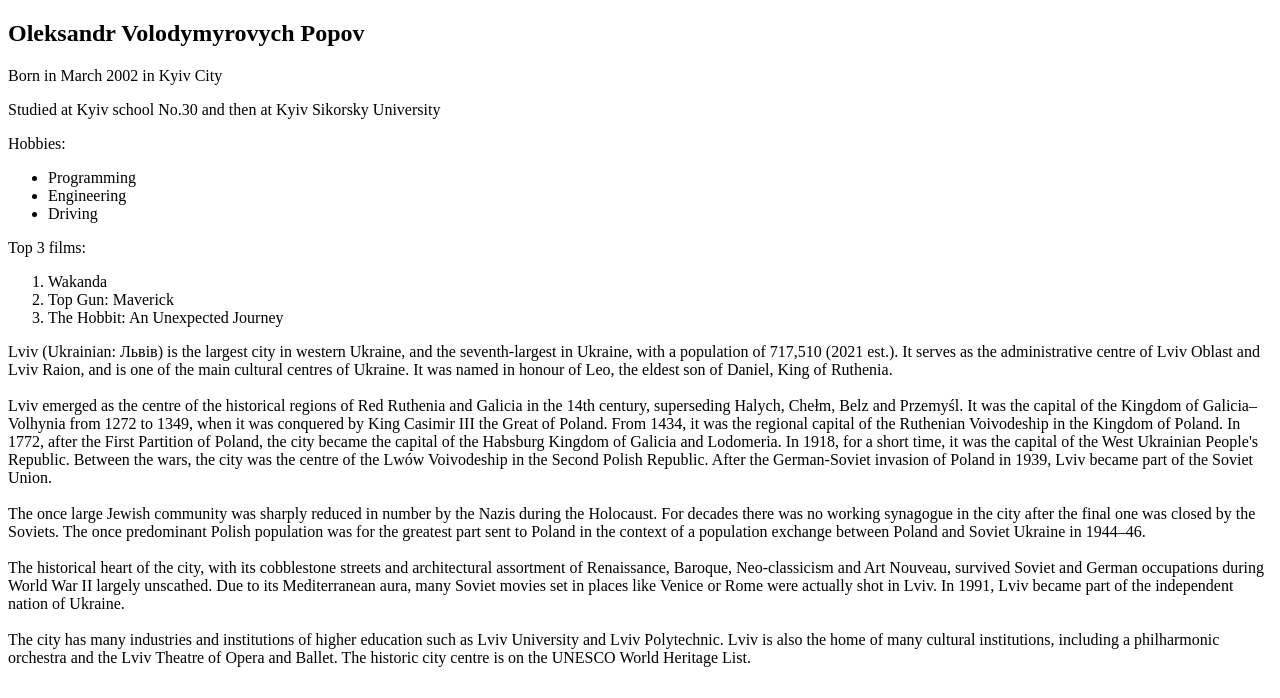
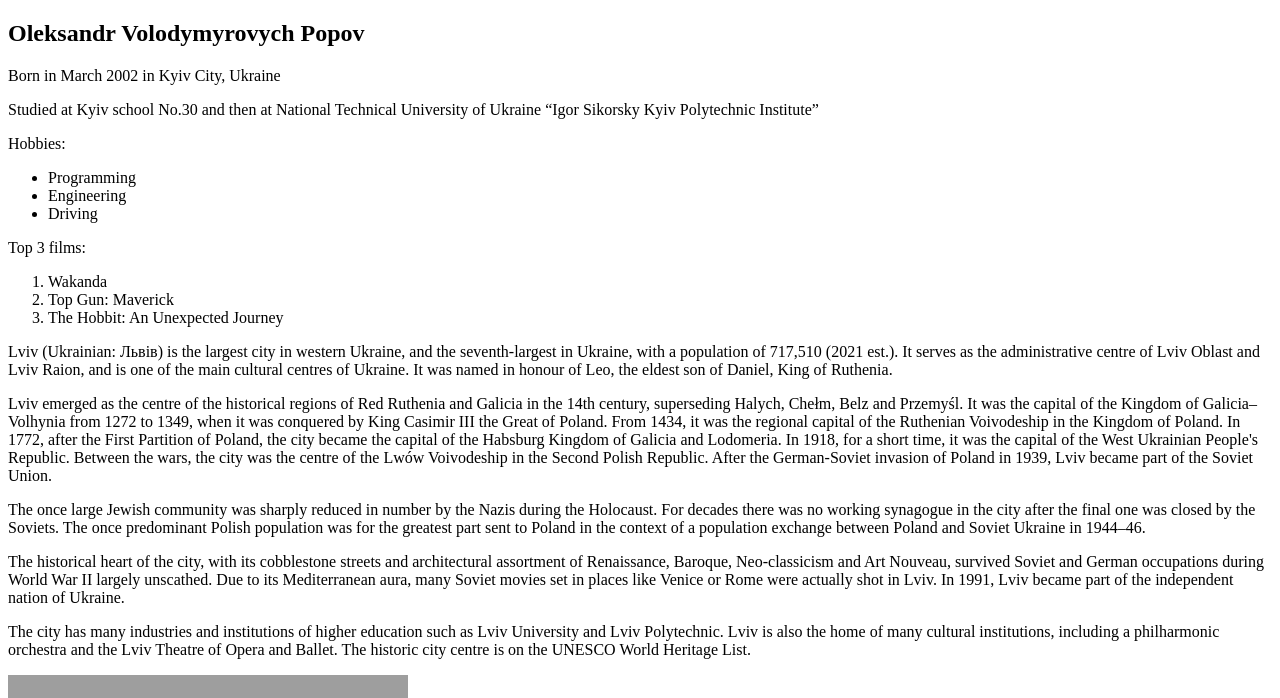
Before and after one commit to mErlin-sp/frontend-lab1-3, a plain HTML site: page index.html in a window 1280 px wide. Shown: the top 698 px of the page. Drawn offline with Linux system fonts and the light colour scheme; grey boxes are pictures that could not be loaded.

Commit message:
Cosmetic update

```diff
--- a/index.html
+++ b/index.html
@@ -2,15 +2,15 @@
 <html lang="en">
 <head>
     <meta charset="UTF-8">
-    <meta name="description" content="This is the laboratory 1 main page.">
-    <meta name="keywords" content="lab1, frontend, kpi, university">
+    <meta name="description" content="This is the FrontEnd discipline Laboratory Work 1">
+    <meta name="keywords" content="lab1, frontend, kpi, university, Kyiv, study, it, programming">
     <title>Lab1. Oleksandr Popov. IT-z01</title>
 </head>
 <body>
-<p>
 <h2>Oleksandr Volodymyrovych Popov</h2>
-<p>Born in March 2002 in Kyiv City</p>
-<p>Studied at Kyiv school No.30 and then at Kyiv Sikorsky University</p>
+<p>Born in March 2002 in Kyiv City, Ukraine</p>
+<p>Studied at Kyiv school No.30 and then at National Technical University of Ukraine “Igor Sikorsky Kyiv Polytechnic
+    Institute”</p>
 
 <p>Hobbies:</p>
 <ul>
@@ -26,29 +26,69 @@
     <li>The Hobbit: An Unexpected Journey</li>
 </ol>
 
-<p>Lviv (Ukrainian: &#1051;&#1100;&#1074;&#1110;&#1074;) is the largest city in western Ukraine, and the seventh-largest
-    in Ukraine, with a population of 717,510 (2021 est.). It serves as the administrative centre of Lviv Oblast and
-    Lviv Raion, and is one of the main cultural centres of Ukraine. It was named in honour of Leo, the eldest son of
-    Daniel, King of Ruthenia.<br><br>
-    Lviv emerged as the centre of the historical regions of Red Ruthenia and Galicia in the 14th century, superseding
-    Halych, Che&#322;m, Belz and Przemy&#347;l. It was the capital of the Kingdom of Galicia&ndash;Volhynia from 1272
-    to 1349, when it was conquered by King Casimir III the Great of Poland. From 1434, it was the regional capital of
-    the Ruthenian Voivodeship in the Kingdom of Poland. In 1772, after the First Partition of Poland, the city became
-    the capital of the Habsburg Kingdom of Galicia and Lodomeria. In 1918, for a short time, it was the capital of the
-    West Ukrainian People's Republic. Between the wars, the city was the centre of the Lw&oacute;w Voivodeship in the
-    Second Polish Republic. After the German-Soviet invasion of Poland in 1939, Lviv became part of the Soviet
-    Union.<br><br>
-    The once large Jewish community was sharply reduced in number by the Nazis during the Holocaust. For decades there
-    was no working synagogue in the city after the final one was closed by the Soviets. The once predominant Polish
-    population was for the greatest part sent to Poland in the context of a population exchange between Poland and
-    Soviet Ukraine in 1944&ndash;46.<br><br>
-    The historical heart of the city, with its cobblestone streets and architectural assortment of Renaissance, Baroque,
-    Neo-classicism and Art Nouveau, survived Soviet and German occupations during World War II largely unscathed. Due to
-    its Mediterranean aura, many Soviet movies set in places like Venice or Rome were actually shot in Lviv. In 1991,
-    Lviv became part of the independent nation of Ukraine.<br><br>
-    The city has many industries and institutions of higher education such as Lviv University and Lviv Polytechnic. Lviv
-    is also the home of many cultural institutions, including a philharmonic orchestra and the Lviv Theatre of Opera and
-    Ballet. The historic city centre is on the UNESCO World Heritage List.<br><br>
+<p>
+    Lviv (Ukrainian: &#1051;&#1100;&#1074;&#1110;&#1074;) is the largest city in western Ukraine,
+    and
+    the
+    seventh-largest
+    in Ukraine, with a population of 717,510 (2021 est.). It serves as the administrative centre of
+    Lviv
+    Oblast and
+    Lviv Raion, and is one of the main cultural centres of Ukraine. It was named in honour of Leo,
+    the
+    eldest son of
+    Daniel, King of Ruthenia.
+</p>
+<p>
+    Lviv emerged as the centre of the historical regions of Red Ruthenia and Galicia in the 14th
+    century, superseding
+    Halych, Che&#322;m, Belz and Przemy&#347;l. It was the capital of the Kingdom of
+    Galicia&ndash;Volhynia from 1272
+    to 1349, when it was conquered by King Casimir III the Great of Poland. From 1434, it was
+    the
+    regional capital of
+    the Ruthenian Voivodeship in the Kingdom of Poland. In 1772, after the First Partition of
+    Poland, the city became
+    the capital of the Habsburg Kingdom of Galicia and Lodomeria. In 1918, for a short time, it
+    was
+    the capital of the
+    West Ukrainian People's Republic. Between the wars, the city was the centre of the
+    Lw&oacute;w
+    Voivodeship in the
+    Second Polish Republic. After the German-Soviet invasion of Poland in 1939, Lviv became part
+    of
+    the Soviet
+    Union.
+</p>
+<p>
+    The once large Jewish community was sharply reduced in number by the Nazis during the
+    Holocaust.
+    For decades there
+    was no working synagogue in the city after the final one was closed by the Soviets. The once
+    predominant Polish
+    population was for the greatest part sent to Poland in the context of a population exchange
+    between Poland and
+    Soviet Ukraine in 1944&ndash;46.
+</p>
+<p>
+    The historical heart of the city, with its cobblestone streets and architectural assortment
+    of
+    Renaissance, Baroque,
+    Neo-classicism and Art Nouveau, survived Soviet and German occupations during World War II
+    largely unscathed. Due to
+    its Mediterranean aura, many Soviet movies set in places like Venice or Rome were actually
+    shot
+    in Lviv. In 1991,
+    Lviv became part of the independent nation of Ukraine.
+</p>
+<p>
+    The city has many industries and institutions of higher education such as Lviv University
+    and
+    Lviv Polytechnic. Lviv
+    is also the home of many cultural institutions, including a philharmonic orchestra and the
+    Lviv
+    Theatre of Opera and
+    Ballet. The historic city centre is on the UNESCO World Heritage List.
 </p>
 
 
```
